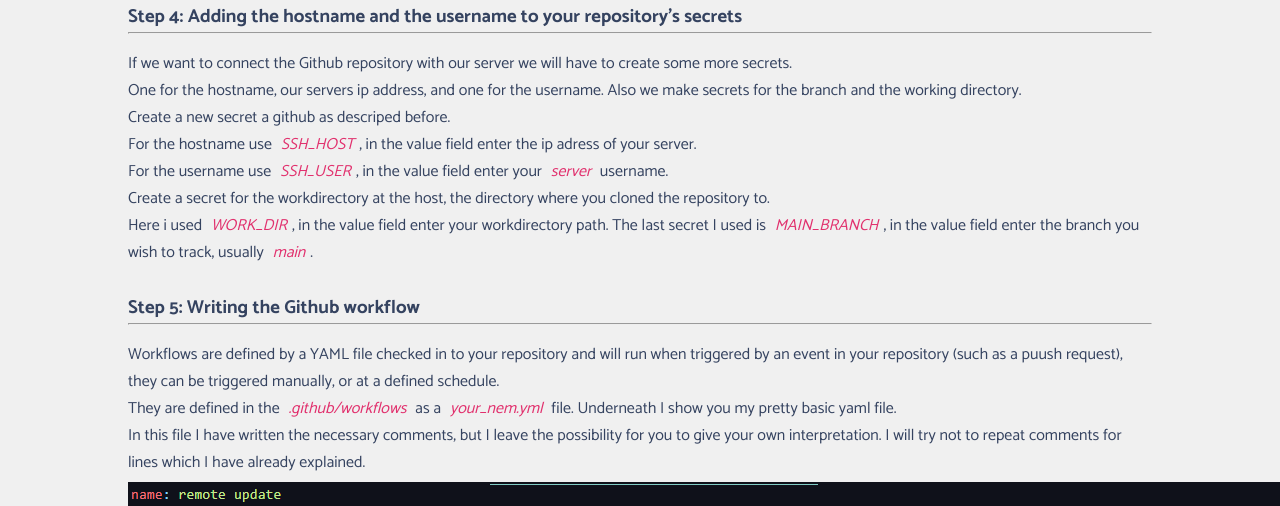
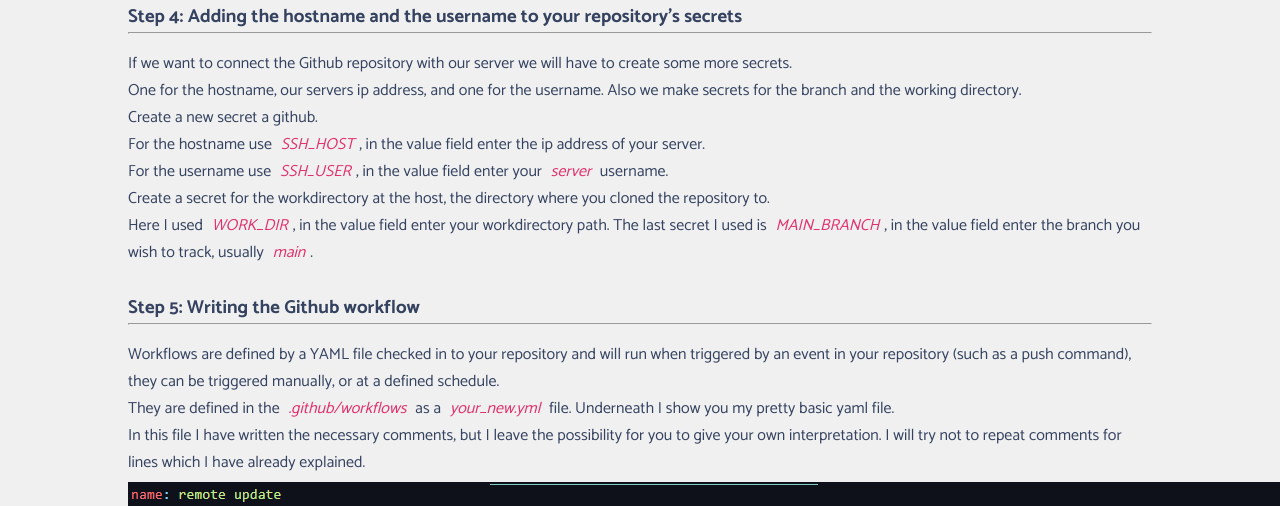
Before and after one commit to Phe3no/winc_cicd_assignment, a Flask app: page / in a window 1280 px wide; the page is wider, and only the part inside the window is pictured. Shown: the part 1347-1853 px from the top of that part. Run offline with Flask 3, Linux system fonts and the light colour scheme.

Commit message:
keep finding typo's and fixing them in index.html

```diff
--- a/templates/public/index.html
+++ b/templates/public/index.html
@@ -100,14 +100,14 @@
       One for the hostname, our servers ip address, and one for the username.
       Also we make secrets for the branch and the working directory.
       <br />
-      Create a new secret a github as descriped before. <br />
+      Create a new secret a github. <br />
       For the hostname use <em>SSH_HOST</em>, in the value field enter the ip
-      adress of your server. <br />
+      address of your server. <br />
       For the username use <em>SSH_USER</em>, in the value field enter your
       <em>server</em> username. <br />
       Create a secret for the workdirectory at the host, the directory where you
       cloned the repository to. <br />
-      Here i used <em>WORK_DIR</em>, in the value field enter your workdirectory
+      Here I used <em>WORK_DIR</em>, in the value field enter your workdirectory
       path. The last secret I used is <em>MAIN_BRANCH</em>, in the value field
       enter the branch you wish to track, usually <em>main</em>.
     </p>
@@ -116,10 +116,10 @@
     <hr />
     <p>
       Workflows are defined by a YAML file checked in to your repository and
-      will run when triggered by an event in your repository (such as a puush
-      request), they can be triggered manually, or at a defined schedule. <br />
+      will run when triggered by an event in your repository (such as a push
+      command), they can be triggered manually, or at a defined schedule. <br />
       They are defined in the <em>.github/workflows</em> as a
-      <em>your_nem.yml</em> file. Underneath I show you my pretty basic yaml
+      <em>your_new.yml</em> file. Underneath I show you my pretty basic yaml
       file. <br />
       In this file I have written the necessary comments, but I leave the
       possibility for you to give your own interpretation. I will try not to
```
